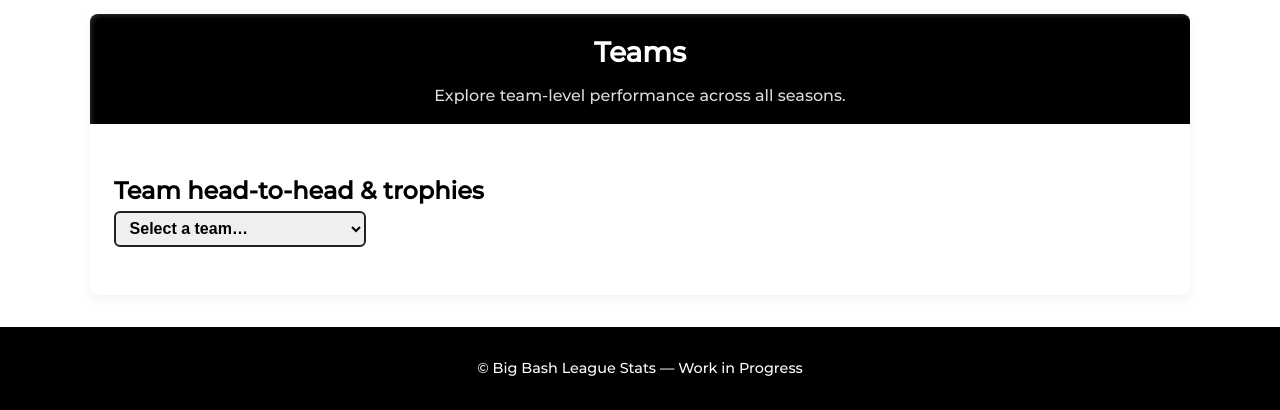
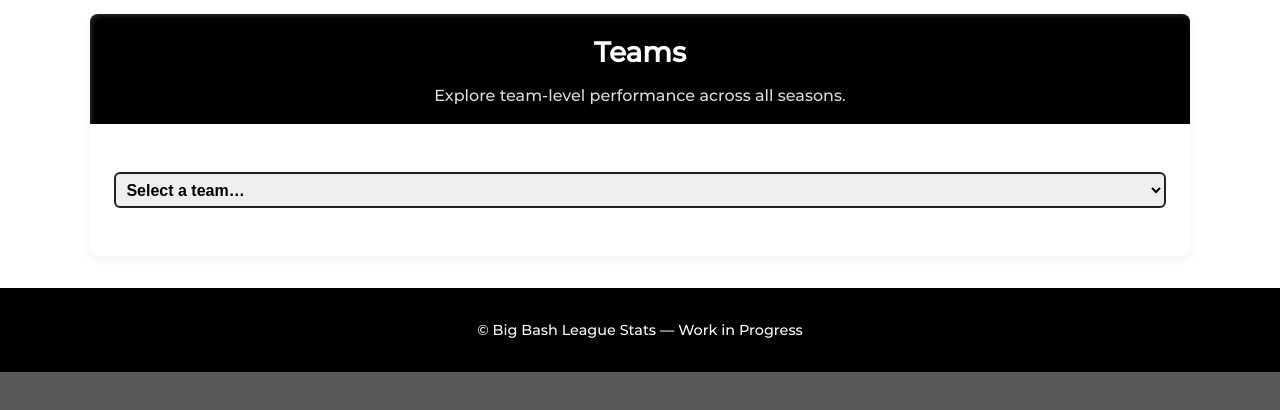
Before and after one commit to Jessieahw/agile, a Flask app: page /bbl in a window 1280 px wide, after a click on "Teams". Shown: the part 438-848 px from the top of the page. After the commit the page ends 810 px from the top, so only its background shows below. Run offline with Flask 3, Linux system fonts and the light colour scheme.

Commit message:
Fix aesthetic of Team and Player search in bbl.html Fixed aesthetics in Team Search Fixed aesthetics in Player Search Refs #8

```diff
--- a/server.py
+++ b/server.py
@@ -189,11 +189,6 @@ def bbl_player_search():
     q = request.args.get('q', '').strip()
     return jsonify(BBL_BMF.search_players(q)) if q else jsonify([])
 
-@app.route('/bbl/team_search')
-def bbl_team_search():
-    q = request.args.get('q', '').strip()
-    return jsonify(BBL_BMF.search_teams(q)) if q else jsonify([])
-
 # ─────────── TEAM DROPDOWN OPTIONS ───────────
 @app.route('/bbl/team_list')
 def bbl_team_list():
--- a/static/css/bbl_team_results.css
+++ b/static/css/bbl_team_results.css
@@ -1,6 +1,7 @@
 .team‑select{
   font: 600 1rem Montserrat, sans-serif;
-  padding: .4rem .6rem;
+  padding: .4rem;
+  width:100%;
   border: 2px solid #222;
   border-radius: 6px;
   margin-bottom: 1rem;
--- a/static/js/bbl.js
+++ b/static/js/bbl.js
@@ -10,18 +10,10 @@ document.addEventListener('DOMContentLoaded', () => {
     const q = $('#player-search-input').value.trim(); if(!q) return;
     fetch(`/bbl/player_search?q=${encodeURIComponent(q)}`).then(r=>r.json()).then(d=>{
       if(!d.length){ $('#player-results').innerHTML='<p>No players found.</p>'; return; }
-      $('#player-results').innerHTML = `<div class=\"similar-results\"><h3>Players</h3><table class=\"similar-table\"><thead><tr><th class=rank>#</th><th>Name</th><th>Inn</th><th>Runs</th><th>HS</th><th>Avg</th><th>SR</th><th>Wkts</th><th>BAvg</th><th>Eco</th></tr></thead><tbody>${buildPlayerRows(d)}</tbody></table></div>`;
+      $('#player-results').innerHTML = `<div class=\"similar-results\"><table class=\"similar-table\"><thead><tr><th class=rank>#</th><th>Name</th><th>Inn</th><th>Runs</th><th>HS</th><th>Avg</th><th>SR</th><th>Wkts</th><th>BAvg</th><th>Eco</th></tr></thead><tbody>${buildPlayerRows(d)}</tbody></table></div>`;
     });
   });
 
-  // Team search
-  $('#team-search-btn').addEventListener('click', () => {
-    const q = $('#team-search-input').value.trim(); if(!q) return;
-    fetch(`/bbl/team_search?q=${encodeURIComponent(q)}`).then(r=>r.json()).then(d=>{
-      if(!d.length){ $('#team-results').innerHTML='<p>No teams found.</p>'; return; }
-      $('#team-results').innerHTML = `<div class=\"similar-results\"><h3>Teams</h3><table class=\"similar-table\"><thead><tr><th class=rank>#</th><th>Team</th><th>Played</th><th>Wins</th><th>Win %</th></tr></thead><tbody>${buildTeamRows(d)}</tbody></table></div>`;
-    });
-  });
 });
 
 // Team Search
--- a/templates/bbl.html
+++ b/templates/bbl.html
@@ -208,7 +208,6 @@
         <p>Explore team-level performance across all seasons.</p>
       </div>
       <article id="team‑search" class="section‐panel">
-        <h2>Team head‑to‑head & trophies</h2>
         <select id="team‑select" class="team‑select">
           <option value="">Select a team…</option>
         </select>
```
Also changed, not shown: static/css/bbl_main.css (+19 -4 lines), data.db (added), static/bbl/data/data.db, 3 other files.
